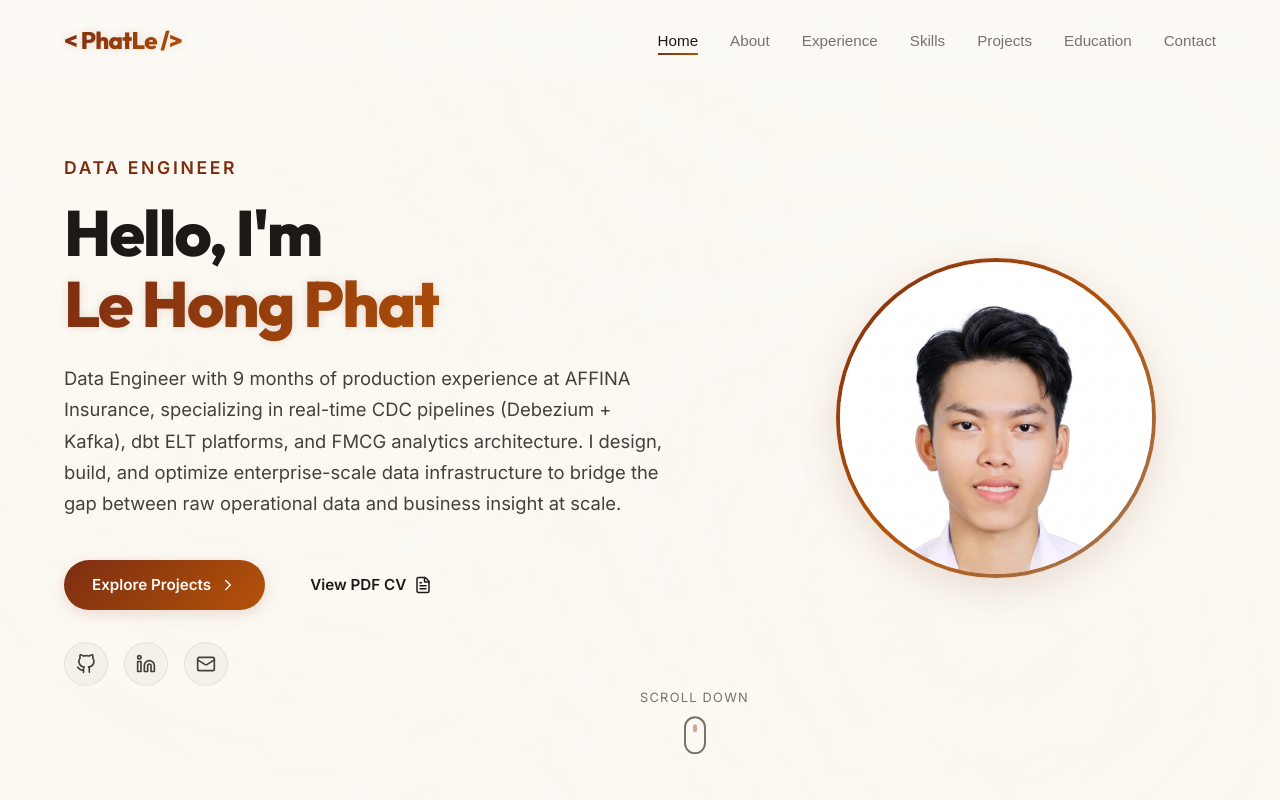
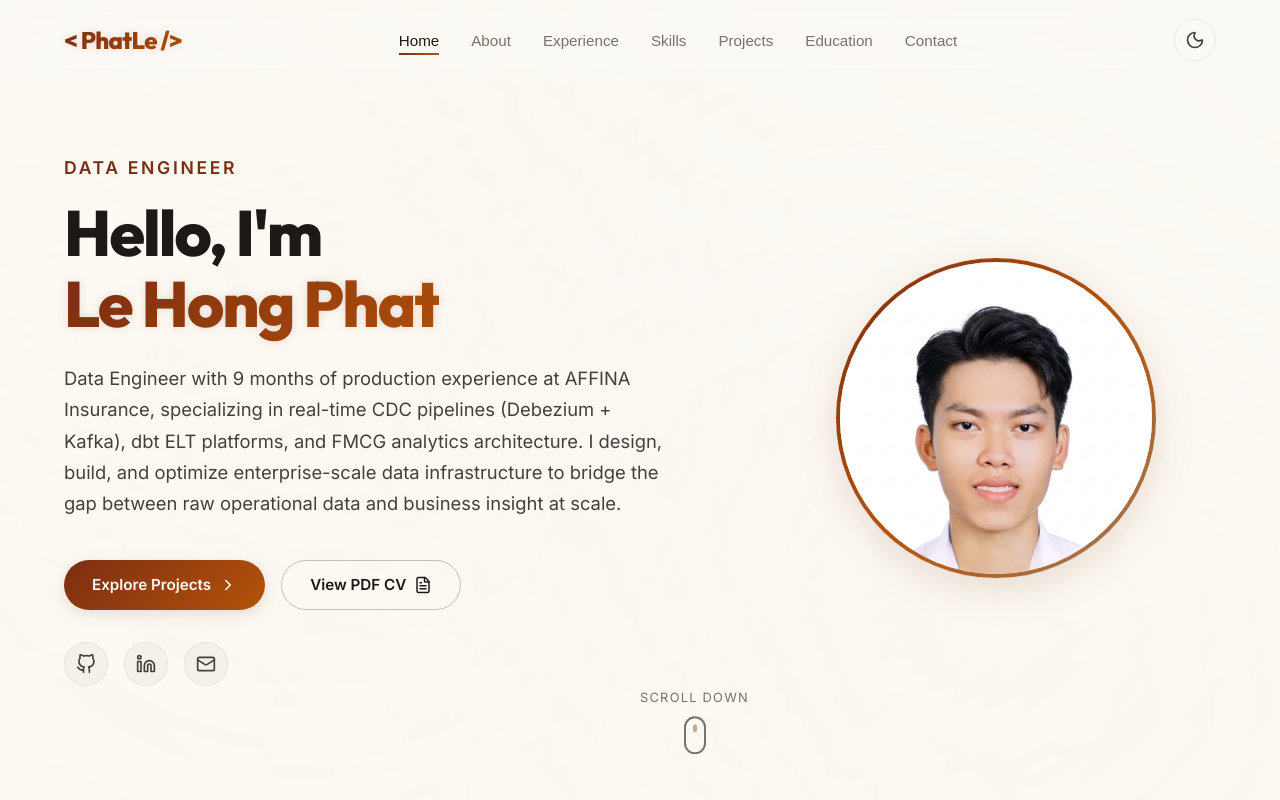
Before and after one commit to phatle224/phatle-portfolio, a React (Vite) app: page / in a window 1280 px wide. Shown: the top 800 px of the page. Built offline with nearby package versions, Linux system fonts and the light colour scheme.

Commit message:
feat: initialize React portfolio application with responsive layout and theme switching

```diff
--- a/src/App.tsx
+++ b/src/App.tsx
@@ -11,13 +11,29 @@ import {
   ChevronRight,
   Award,
   Cpu,
-  Shield
+  Shield,
+  Sun,
+  Moon
 } from 'lucide-react';
 
 export default function App() {
   const [scrolled, setScrolled] = React.useState(false);
   const [mobileMenuOpen, setMobileMenuOpen] = React.useState(false);
   const [activeSection, setActiveSection] = React.useState('home');
+  const [theme, setTheme] = React.useState<'light' | 'dark'>(() => {
+    const saved = localStorage.getItem('portfolio-theme');
+    if (saved === 'light' || saved === 'dark') return saved;
+    return 'light';
+  });
+
+  React.useEffect(() => {
+    document.documentElement.setAttribute('data-theme', theme);
+    localStorage.setItem('portfolio-theme', theme);
+  }, [theme]);
+
+  const toggleTheme = () => {
+    setTheme(prev => prev === 'light' ? 'dark' : 'light');
+  };
 
   // Handle navbar background change on scroll
   React.useEffect(() => {
@@ -71,7 +87,7 @@ export default function App() {
       {/* Sticky Header / Navigation */}
       <header className="header" style={{
         borderBottom: scrolled ? '1px solid var(--border-color)' : '1px solid transparent',
-        background: scrolled ? 'rgba(252, 250, 244, 0.85)' : 'rgba(252, 250, 244, 0.4)'
+        background: scrolled ? 'var(--header-bg-scrolled)' : 'var(--header-bg-top)'
       }}>
         <div className="container header-container">
           <div className="logo cursor-pointer" onClick={() => scrollTo('home')}>
@@ -149,6 +165,17 @@ export default function App() {
             </ul>
           </nav>
 
+          {/* Header Action Controls */}
+          <div className="header-actions">
+            {/* Theme Toggle Button */}
+            <button
+              onClick={toggleTheme}
+              className="theme-toggle-btn"
+              aria-label="Toggle theme"
+            >
+              {theme === 'light' ? <Moon size={20} /> : <Sun size={20} />}
+            </button>
+
             {/* Mobile Menu Button */}
             <button
               className="mobile-menu-btn"
@@ -157,6 +184,7 @@ export default function App() {
             >
               {mobileMenuOpen ? <X size={24} /> : <Menu size={24} />}
             </button>
+          </div>
         </div>
       </header>
 
@@ -189,7 +217,7 @@ export default function App() {
               <button onClick={() => scrollTo('projects')} className="btn btn-primary">
                 Explore Projects <ChevronRight size={18} />
               </button>
-              <a href="/resume.pdf" target="_blank" rel="noopener noreferrer" className="btn btn-secondary">
+              <a href="/resume_v2.pdf" target="_blank" rel="noopener noreferrer" className="btn btn-secondary">
                 View PDF CV <FileText size={18} />
               </a>
             </div>
@@ -293,7 +321,7 @@ export default function App() {
                     <strong>Data Platform Architecture (Phase 1):</strong> Built the end-to-end data platform capturing real-time MySQL CDC events via Debezium and scheduled Excel data, consolidating them into staging tables and normalized marts with under 2-second ingestion latency.
                   </li>
                   <li>
-                    <strong>Enterprise Data Consolidation (Phase 2):</strong> Evolved the platform to resolve complex online-offline data integration issues; implemented custom Contract Pre-Processing and a Policy Parser to standardize schema discrepancies (e.g., splitting multi-insured contracts, mapping default beneficiaries), standardizing data across 50+ contract variants and enabling consistent policy reporting across business units.
+                    <strong>Enterprise Data Consolidation (Phase 2):</strong> Evolved the platform to resolve complex online-offline data integration issues. Implemented a custom Contract Pre-Processing and Policy Parser to standardize schema discrepancies across 50+ contract variants, enabling consistent policy reporting.
                   </li>
                   <li>
                     <strong>Idempotency & Deduplication:</strong> Designed a real-time deduplication component utilizing Redis Contract Caching to track and validate record uniqueness, ensuring zero data loss and exact-once insertion into the Operational Data Store.
--- a/src/index.css
+++ b/src/index.css
@@ -23,6 +23,92 @@
   --transition-smooth: all 0.3s cubic-bezier(0.4, 0, 0.2, 1);
   --shadow-glow-green: 0 0 25px rgba(124, 45, 18, 0.08);
   --shadow-glow-blue: 0 0 25px rgba(180, 83, 9, 0.08);
+
+  --btn-border: rgba(28, 25, 23, 0.25);
+  --btn-secondary-hover-bg: rgba(28, 25, 23, 0.05);
+
+  --aurora-blob-opacity: 0.25;
+  --aurora-blend-mode: multiply;
+  --aurora-blob-bg-green: #ffedd5;
+  --aurora-blob-bg-blue: #fef3c7;
+  --aurora-blob-bg-purple: #fae8ff;
+  --aurora-blob-bg-pink: #ffe4e6;
+  --grid-overlay-color: rgba(28, 25, 23, 0.05);
+
+  --header-bg-scrolled: rgba(252, 250, 244, 0.85);
+  --header-bg-top: rgba(252, 250, 244, 0.4);
+  --footer-bg: rgba(252, 250, 244, 0.7);
+
+  --badge-green-bg: rgba(124, 45, 18, 0.08);
+  --badge-green-border: rgba(124, 45, 18, 0.2);
+  --badge-blue-bg: rgba(180, 83, 9, 0.08);
+  --badge-blue-border: rgba(180, 83, 9, 0.2);
+  --badge-purple-bg: rgba(162, 123, 92, 0.08);
+  --badge-purple-border: rgba(162, 123, 92, 0.2);
+
+  --project-visual-bg: linear-gradient(135deg, rgba(255, 255, 255, 0.6) 0%, rgba(240, 235, 225, 0.8) 100%);
+  --project-visual-icon-color: rgba(28, 25, 23, 0.08);
+  --project-icon-hover-green: rgba(124, 45, 18, 0.25);
+  --project-icon-hover-blue: rgba(180, 83, 9, 0.25);
+  --project-icon-hover-purple: rgba(162, 123, 92, 0.25);
+
+  --progress-track-bg: rgba(28, 25, 23, 0.06);
+  --tech-card-bg: rgba(255, 255, 255, 0.25);
+  --tech-card-bg-hover: rgba(255, 255, 255, 0.45);
+  --form-input-focus-bg: rgba(255, 255, 255, 0.95);
+}
+
+[data-theme='dark'] {
+  --bg-dark: #0f0d0c; /* Rich dark charcoal warm tone */
+  --bg-card: rgba(24, 22, 21, 0.7); /* Translucent dark glass card background */
+  --border-color: rgba(240, 235, 225, 0.08); /* Soft light-brown/white border */
+  --border-hover: rgba(251, 146, 60, 0.25); /* Subtle warm amber border hover */
+
+  --aurora-green: #f97316; /* Glowing Orange/Terracotta */
+  --aurora-blue: #f59e0b; /* Glowing Amber */
+  --aurora-purple: #c2a68f; /* Warm Tan / Muted Bronze */
+  --aurora-pink: #d6ccc2; /* Soft Cream */
+
+  --text-light: #fcfaf4; /* Very light stone for headings */
+  --text-normal: #e7e5e4; /* Light stone for readable content */
+  --text-muted: #a8a29e; /* Muted stone */
+  --text-dark: #1c1917; /* Dark text on light buttons */
+
+  --shadow-glow-green: 0 0 25px rgba(249, 115, 12, 0.15);
+  --shadow-glow-blue: 0 0 25px rgba(245, 158, 11, 0.15);
+
+  --btn-border: rgba(255, 255, 255, 0.25);
+  --btn-secondary-hover-bg: rgba(255, 255, 255, 0.08);
+
+  --aurora-blob-opacity: 0.12;
+  --aurora-blend-mode: screen;
+  --aurora-blob-bg-green: #2e1005;
+  --aurora-blob-bg-blue: #271a02;
+  --aurora-blob-bg-purple: #1e1124;
+  --aurora-blob-bg-pink: #240c0f;
+  --grid-overlay-color: rgba(255, 255, 255, 0.02);
+
+  --header-bg-scrolled: rgba(15, 13, 12, 0.85);
+  --header-bg-top: rgba(15, 13, 12, 0.4);
+  --footer-bg: rgba(15, 13, 12, 0.7);
+
+  --badge-green-bg: rgba(249, 115, 22, 0.12);
+  --badge-green-border: rgba(249, 115, 22, 0.3);
+  --badge-blue-bg: rgba(245, 158, 11, 0.12);
+  --badge-blue-border: rgba(245, 158, 11, 0.3);
+  --badge-purple-bg: rgba(194, 166, 143, 0.12);
+  --badge-purple-border: rgba(194, 166, 143, 0.3);
+
+  --project-visual-bg: linear-gradient(135deg, rgba(40, 36, 34, 0.8) 0%, rgba(24, 22, 21, 0.9) 100%);
+  --project-visual-icon-color: rgba(240, 235, 225, 0.08);
+  --project-icon-hover-green: rgba(249, 115, 22, 0.35);
+  --project-icon-hover-blue: rgba(245, 158, 11, 0.35);
+  --project-icon-hover-purple: rgba(194, 166, 143, 0.35);
+
+  --progress-track-bg: rgba(255, 255, 255, 0.08);
+  --tech-card-bg: rgba(24, 22, 21, 0.3);
+  --tech-card-bg-hover: rgba(24, 22, 21, 0.6);
+  --form-input-focus-bg: rgba(15, 13, 12, 0.95);
 }
 
 /* Reset & Base Styles */
@@ -141,19 +227,19 @@ a {
   pointer-events: none;
   z-index: 0;
   overflow: hidden;
-  opacity: 0.25; /* Highly subtle, premium background glow */
+  opacity: var(--aurora-blob-opacity); /* Highly subtle, premium background glow */
 }
 
 .aurora-blob {
   position: absolute;
   border-radius: 50%;
   filter: blur(140px);
-  mix-blend-mode: multiply; /* Perfect for light background blending */
+  mix-blend-mode: var(--aurora-blend-mode); /* Perfect for background blending */
   opacity: 0.12;
 }
 
 .blob-green {
-  background: #ffedd5; /* Soft peach/apricot */
+  background: var(--aurora-blob-bg-green); /* Soft peach/apricot */
   width: 600px;
   height: 600px;
   top: -200px;
@@ -162,7 +248,7 @@ a {
 }
 
 .blob-blue {
-  background: #fef3c7; /* Soft yellow/cream */
+  background: var(--aurora-blob-bg-blue); /* Soft yellow/cream */
   width: 700px;
   height: 700px;
   bottom: -250px;
@@ -172,7 +258,7 @@ a {
 }
 
 .blob-purple {
-  background: #fae8ff; /* Soft warm lavender */
+  background: var(--aurora-blob-bg-purple); /* Soft warm lavender */
   width: 550px;
   height: 550px;
   top: 25%;
@@ -182,7 +268,7 @@ a {
 }
 
 .blob-pink {
-  background: #ffe4e6; /* Soft warm rose */
+  background: var(--aurora-blob-bg-pink); /* Soft warm rose */
   width: 500px;
   height: 500px;
   bottom: 20%;
@@ -203,7 +289,7 @@ a {
 .grid-overlay {
   position: absolute;
   inset: 0;
-  background-image: radial-gradient(rgba(255, 255, 255, 0.02) 1px, transparent 1px);
+  background-image: radial-gradient(var(--grid-overlay-color) 1px, transparent 1px);
   background-size: 32px 32px;
   opacity: 0.7;
 }
@@ -331,12 +417,12 @@ a {
 .btn-secondary {
   background: transparent;
   color: var(--text-light);
-  border: 1px solid rgba(255, 255, 255, 0.15);
+  border: 1.5px solid var(--btn-border);
 }
 
 .btn-secondary:hover {
-  background: rgba(255, 255, 255, 0.05);
-  border-color: rgba(255, 255, 255, 0.3);
+  background: var(--btn-secondary-hover-bg);
+  border-color: var(--text-light);
   transform: translateY(-2px);
 }
 
@@ -348,26 +434,26 @@ a {
   border-radius: 20px;
   font-size: 0.75rem;
   font-weight: 600;
-  border: 1px solid rgba(255, 255, 255, 0.1);
-  background: rgba(255, 255, 255, 0.03);
+  border: 1px solid var(--border-color);
+  background: var(--tech-card-bg);
   color: var(--text-normal);
 }
 
 .badge-green {
-  background: rgba(124, 45, 18, 0.08);
-  border-color: rgba(124, 45, 18, 0.2);
+  background: var(--badge-green-bg);
+  border-color: var(--badge-green-border);
   color: var(--aurora-green);
 }
 
 .badge-blue {
-  background: rgba(0, 170, 255, 0.08);
-  border-color: rgba(0, 170, 255, 0.2);
+  background: var(--badge-blue-bg);
+  border-color: var(--badge-blue-border);
   color: var(--aurora-blue);
 }
 
 .badge-purple {
-  background: rgba(170, 0, 255, 0.08);
-  border-color: rgba(170, 0, 255, 0.2);
+  background: var(--badge-purple-bg);
+  border-color: var(--badge-purple-border);
   color: var(--aurora-purple);
 }
 
@@ -397,7 +483,7 @@ a {
   top: 0;
   left: 0;
   width: 100%;
-  background: rgba(252, 250, 244, 0.8);
+  background: var(--header-bg-top);
   backdrop-filter: blur(12px);
   -webkit-backdrop-filter: blur(12px);
   border-bottom: 1px solid var(--border-color);
@@ -455,12 +541,46 @@ a {
 }
 
 .mobile-menu-btn {
-  display: none;
   background: transparent;
   border: none;
   color: var(--text-light);
   cursor: pointer;
   font-size: 1.5rem;
+  display: flex;
+  align-items: center;
+  justify-content: center;
+  padding: 4px;
+}
+
+.header-actions {
+  display: flex;
+  align-items: center;
+  gap: 16px;
+}
+
+.theme-toggle-btn {
+  background: transparent;
+  border: 1px solid var(--border-color);
+  width: 42px;
+  height: 42px;
+  border-radius: 50%;
+  display: flex;
+  align-items: center;
+  justify-content: center;
+  color: var(--text-normal);
+  cursor: pointer;
+  transition: var(--transition-smooth);
+}
+
+.theme-toggle-btn:hover {
+  background: var(--btn-secondary-hover-bg);
+  border-color: var(--aurora-green);
+  color: var(--aurora-green);
+  transform: translateY(-2px);
+}
+
+.mobile-menu-btn {
+  display: none;
 }
 
 @media (max-width: 768px) {
@@ -468,7 +588,7 @@ a {
     display: none;
   }
   .mobile-menu-btn {
-    display: block;
+    display: flex;
   }
 }
 
@@ -478,7 +598,7 @@ a {
   top: 80px;
   left: 0;
   width: 100%;
-  background: rgba(252, 250, 244, 0.95);
+  background: var(--mobile-nav-bg);
   backdrop-filter: blur(16px);
   border-bottom: 1px solid var(--border-color);
   padding: 24px;
@@ -807,7 +927,7 @@ a {
 .progress-track {
   width: 100%;
   height: 8px;
-  background: rgba(255, 255, 255, 0.05);
+  background: var(--progress-track-bg);
   border-radius: 10px;
   overflow: hidden;
 }
@@ -842,14 +962,14 @@ a {
 .tech-card {
   padding: 20px;
   text-align: center;
-  background: rgba(255, 255, 255, 0.02);
+  background: var(--tech-card-bg);
   border: 1px solid var(--border-color);
   border-radius: 12px;
   transition: var(--transition-smooth);
 }
 
 .tech-card:hover {
-  background: rgba(255, 255, 255, 0.04);
+  background: var(--tech-card-bg-hover);
   border-color: var(--aurora-purple);
   transform: translateY(-2px);
 }
@@ -879,7 +999,7 @@ a {
 
 .project-visual {
   height: 180px;
-  background: linear-gradient(135deg, rgba(255, 255, 255, 0.6) 0%, rgba(240, 235, 225, 0.8) 100%);
+  background: var(--project-visual-bg);
   border-bottom: 1px solid var(--border-color);
   display: flex;
   align-items: center;
@@ -889,22 +1009,22 @@ a {
 
 .project-visual-icon {
   font-size: 3.5rem;
-  color: rgba(28, 25, 23, 0.08);
+  color: var(--project-visual-icon-color);
   transition: var(--transition-smooth);
   z-index: 2;
 }
 
 .project-card:hover .project-visual-icon {
   transform: scale(1.1);
-  color: rgba(124, 45, 18, 0.15);
+  color: var(--project-icon-hover-green);
 }
 
 .project-visual.blue:hover .project-visual-icon {
-  color: rgba(0, 170, 255, 0.25);
+  color: var(--project-icon-hover-blue);
 }
 
 .project-visual.purple:hover .project-visual-icon {
-  color: rgba(170, 0, 255, 0.25);
+  color: var(--project-icon-hover-purple);
 }
 
 .project-body {
@@ -942,7 +1062,7 @@ a {
 .project-links {
   display: flex;
   gap: 16px;
-  border-top: 1px solid rgba(255, 255, 255, 0.05);
+  border-top: 1px solid var(--border-color);
   padding-top: 16px;
   margin-top: auto;
 }
@@ -1054,7 +1174,7 @@ a {
 
 .form-input, .form-textarea {
   width: 100%;
-  background: rgba(255, 255, 255, 0.7);
+  background: var(--bg-card);
   border: 1px solid var(--border-color);
   border-radius: 10px;
   padding: 14px 18px;
@@ -1067,8 +1187,8 @@ a {
 .form-input:focus, .form-textarea:focus {
   outline: none;
   border-color: var(--aurora-green);
-  background: rgba(255, 255, 255, 0.95);
-  box-shadow: 0 0 15px rgba(124, 45, 18, 0.08);
+  background: var(--form-input-focus-bg);
+  box-shadow: var(--shadow-glow-green);
 }
 
 .form-textarea {
@@ -1115,7 +1235,7 @@ a {
 /* Footer styling */
 .footer {
   border-top: 1px solid var(--border-color);
-  background: rgba(252, 250, 244, 0.7);
+  background: var(--footer-bg);
   padding: 40px 0;
   text-align: center;
   position: relative;
```
Also changed, not shown: index.html (+11 -0 lines), 2 other files (tests, documents, lock files or other folders). Lines whose indentation alone changed are shown as unchanged.
